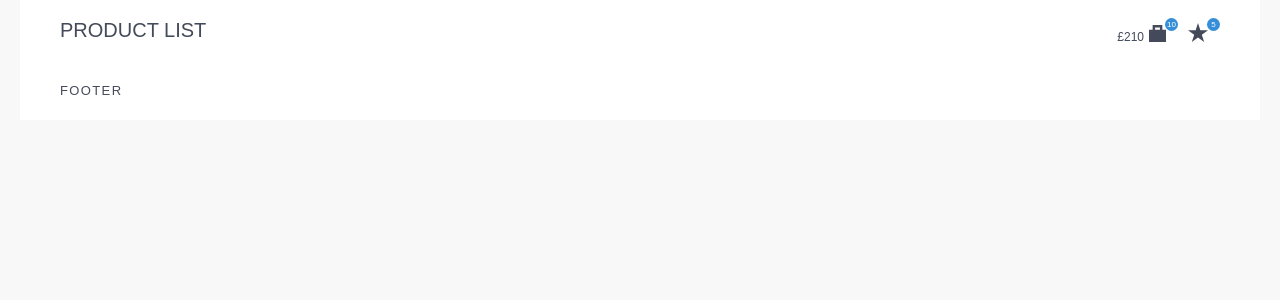
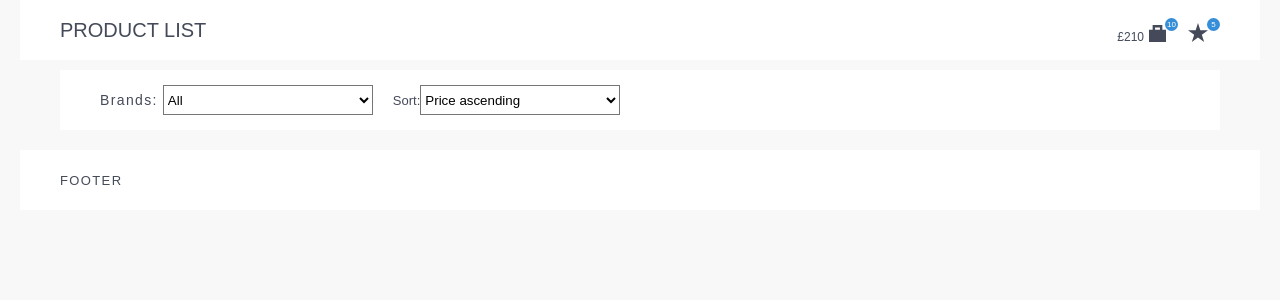
Before and after one commit to wilsonck/shopping, a React (Create React App) app in the folder client/: page / in a window 1280 px wide. Shown: the top 300 px of the page. Built offline with nearby package versions, Linux system fonts and the light colour scheme.

Commit message:
It was created components Filter and Container

```diff
--- a/client/src/app/App/App.jsx
+++ b/client/src/app/App/App.jsx
@@ -1,15 +1,21 @@
-import React, { Fragment } from 'react';
+import React, { Component, Fragment } from 'react';
 import Header from '../../components/Header/Header';
+import Container from '../../components/Container/Container';
+import Filter from '../../components/Filter/Filter';
 import Footer from '../../components/Footer/Footer';
 
-
-function App({ store, history }) {
-    return (
-        <Fragment>
-            <Header />
-            <Footer />
-        </Fragment>
-    );
+class App extends Component{
+    render() {
+        return(
+            <Fragment>
+                <Header />
+                <Container>
+                    <Filter />
+                </Container>
+                <Footer />
+            </Fragment>
+        );
+    }
 }
 
 export default App;
--- /dev/null
+++ b/client/src/app/App/App.module.scss
@@ -0,0 +1 @@
+@import '../../sass/main.scss';
--- /dev/null
+++ b/client/src/components/Container/Container.jsx
@@ -0,0 +1,27 @@
+import React from 'react';
+// import PropTypes from 'prop-types';
+
+import classes from './Container.module.scss';
+
+function Header({
+    children
+}) {
+
+    return (
+        <main className={classes.Main}>
+            <div className="container" >
+                {children}
+            </div>
+        </main>
+    );
+}
+
+Header.propTypes = {
+
+};
+
+Header.defaultProps = {
+
+};
+
+export default Header;
--- /dev/null
+++ b/client/src/components/Container/Container.module.scss
@@ -0,0 +1,8 @@
+@import '../../sass/main.scss';
+
+.Main{
+    display: flex;
+    flex-direction: row;
+    flex: 1 0 auto;
+    margin: 1rem 0 2rem;
+}
--- /dev/null
+++ b/client/src/components/Filter/Filter.jsx
@@ -0,0 +1,35 @@
+import React from 'react';
+// import PropTypes from 'prop-types';
+
+import classes from './Filter.module.scss';
+
+function Filter() {
+
+    return (
+        <div className={classes.ProductControls}>
+            <label className={classes.ProductControls__label} for="Brands-Filter">Brands: </label>
+            <select className={classes.ProductControls__select} id="Brands-Filter">
+                <option value="">All</option>
+                <option value="1">MCQ ALEXANDER MCQUEEN</option>
+                <option value="2">OFF-WHITE</option>
+                <option>...</option>
+            </select>
+
+            <label className={classes.ProductControls__label} class="product-controls__label" for="Sort">Sort: </label>
+            <select className={classes.ProductControls__select} id="Sort">
+                <option value="1">Price ascending</option>
+                <option value="2">Price descending</option>
+            </select>
+        </div>
+    );
+}
+
+Filter.propTypes = {
+
+};
+
+Filter.defaultProps = {
+
+};
+
+export default Filter;
--- /dev/null
+++ b/client/src/components/Filter/Filter.module.scss
@@ -0,0 +1,35 @@
+@import '../../sass/main.scss';
+
+
+.ProductControls{
+    display: flex;
+    flex-direction: row;
+    justify-content: flex-start;
+    align-items: center;
+    width: 100%;
+    max-width: 1240px;
+    padding: 0 40px;
+    margin: 0 auto;
+    background-color: #ffffff;
+    height: 60px;
+
+    .ProductControls{
+
+        &__label{
+            margin-right: 5px;
+            font-family: 'Lato-Bold', sans-serif;
+            font-size: 14px;
+            letter-spacing: 1.37px;
+        }
+
+        &__select{
+            margin-right: 20px;
+            height: 30px;
+            min-width: 200px;
+            background-color: #ffffff;
+        }
+
+    }
+
+
+}
--- a/client/src/sass/base/_reset.scss
+++ b/client/src/sass/base/_reset.scss
@@ -79,13 +79,6 @@ footer {
     background-color: $color-white;
 }
 
-main {
-    display: flex;
-    flex-direction: row;
-    flex: 1 0 auto;
-    margin: 1rem 0 2rem;
-}
-
 .container {
     width: 100%;
     max-width: 124rem;
```
Also changed, not shown: client/src/components/Header/Header.jsx (+13 -1 lines), 2 other files (tests, documents, lock files or other folders).
